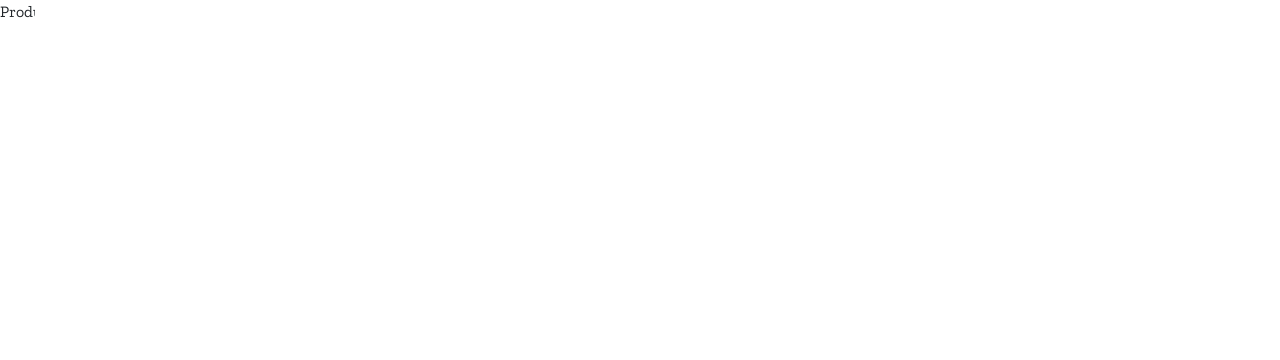
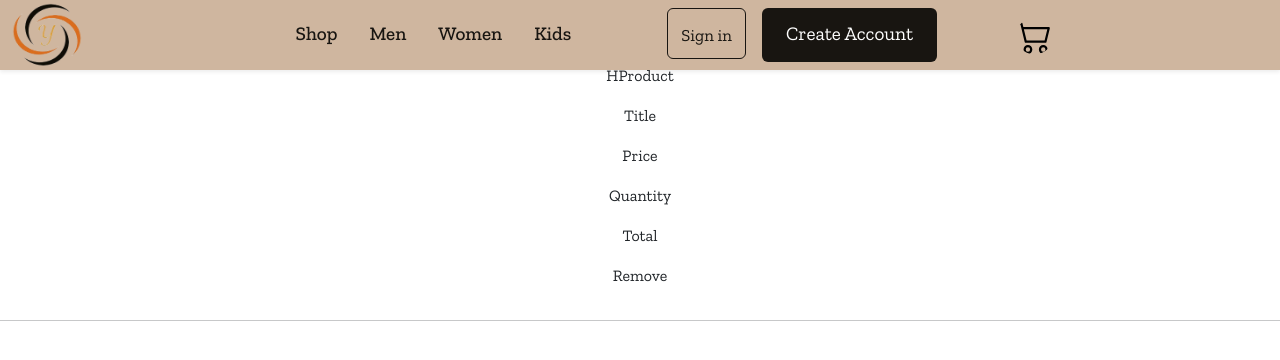
Before and after one commit to AbdulmalikSalawu/E-COMMERCE, a React (Create React App) app: page /cart in a window 1280 px wide. Shown: the top 360 px of the page. Built offline with nearby package versions, Linux system fonts and the light colour scheme.

Commit message:
added the add to cart functionality

```diff
--- a/src/Components/Cart.jsx
+++ b/src/Components/Cart.jsx
@@ -2,14 +2,16 @@ import React, { useContext } from 'react'
 import "../Styles/Cart.css"
 import { ShopContext } from '../Context/ShopContext'
 import remove from "../Assets/remove.svg"
+import Navbar from './Navbar'
 
 const Cart = () => {
-    const {productData,cartItems,addToCArt,removeFromCart} = useContext(ShopContext)
+    const {productData,cartItems,removeFromCart} = useContext(ShopContext)
 
   return (
-    <div className='cart'>
-        <div className="mainCart">
-            <p>Product</p>
+    <div className='cartPage'>
+        <Navbar />
+        <div className="mainCart mt-5">
+            <p>HProduct</p>
             <p>Title</p>
             <p>Price</p>
             <p>Quantity</p>
@@ -19,8 +21,8 @@ const Cart = () => {
         <hr />
         {productData.map((e)=>{
             if(cartItems[e.id]>0) {
-            return
-                <div>
+            return  (
+                <div key={e.id}>
                     <div className="cartFormat">
                         <img src={e.image} alt="" className='productIcon' />
                         <p>{e.name}</p>
@@ -30,8 +32,8 @@ const Cart = () => {
                         <img src={remove} onClick={()=>{removeFromCart(e.id)}} alt="" />
                     </div>
                     <hr />
-                </div>
-            }
+                </div>);
+            } return null
         })}
 
     </div>
--- a/src/Context/ShopContext.jsx
+++ b/src/Context/ShopContext.jsx
@@ -4,7 +4,7 @@ import productData from '../Components/Data'
 export const ShopContext = createContext(null)
 const getDefaultCart = () => {
     let cart = {};
-    for (let index = 0; index < productData.length; index++) {
+    for (let index = 0; index < productData.length+1; index++) {
         cart[index] = 0
     }
     return cart;
--- a/src/Styles/Cart.css
+++ b/src/Styles/Cart.css
@@ -0,0 +1,4 @@
+.cartPage{
+    height: 100vh;
+    width: 100vw;
+}
```
